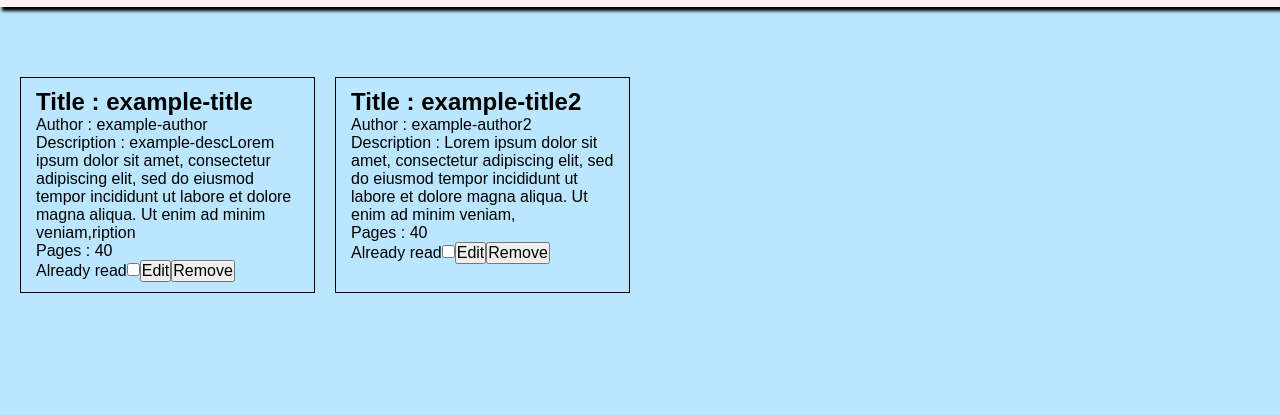
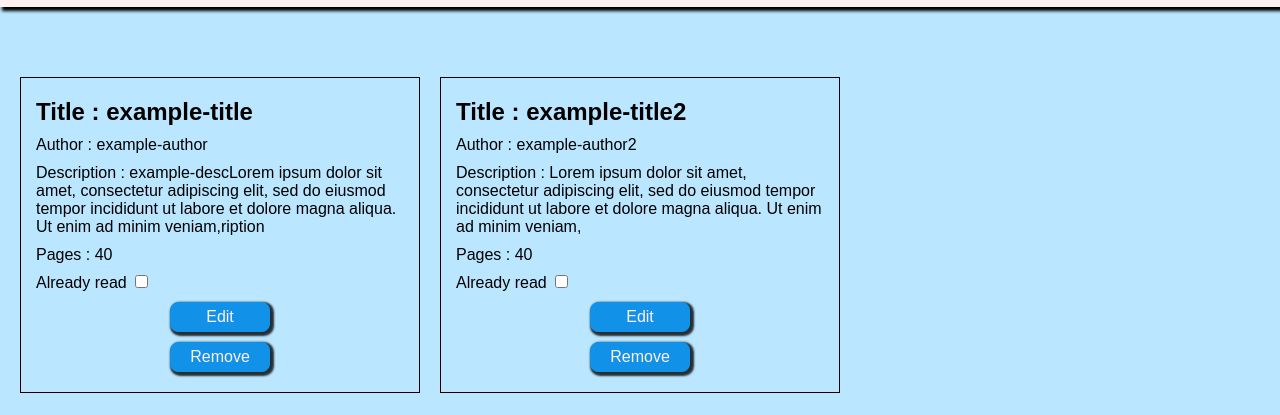
Before and after one commit to benterkidhiaeddine/libary-project, a plain HTML site: page index.html in a window 1280 px wide. Shown: the part 77-492 px from the top of the page. Drawn offline with Linux system fonts and the light colour scheme.

Commit message:
Bug fix : checkbox and label were not on the same line

```diff
--- a/index.html
+++ b/index.html
@@ -39,7 +39,7 @@
           </div>
 
           <div class="form-row">
-            <label for="number-of-pages">Book title:</label>
+            <label for="number-of-pages">Number of pages:</label>
             <input
               type="text"
               id="number-of-pages"
--- a/logic.js
+++ b/logic.js
@@ -92,8 +92,9 @@ Book.prototype.createBookElement = function () {
   readToggleLabel.innerText = "Already read";
   readToggleLabel.htmlFor = `read-toggle-${this.id}`;
 
+  //make the checkbox go inside the label to fix alignment problems
+  readToggleLabel.appendChild(readToggleButton);
   bookElement.appendChild(readToggleLabel);
-  bookElement.appendChild(readToggleButton);
 
   //add a button to edit the contents of the book card
 
--- a/style.css
+++ b/style.css
@@ -90,11 +90,31 @@ body {
 
 .books-container {
   display: grid;
-  grid-template-columns: repeat(auto-fill, minmax(250px, 1fr));
+  grid-template-columns: repeat(auto-fill, minmax(300px, 1fr));
   gap: 20px;
 }
 
 .book-card {
-  padding: 10px 15px;
+  padding: 20px 15px;
   border: 1px solid black;
+  display: flex;
+  flex-direction: column;
+  gap: 10px;
 }
+
+/*to align the checkbox with label */
+input[type="checkbox"] {
+  margin-left: 0.5em;
+}
+
+.book-card button {
+  width: 100px;
+  height: 30px;
+  padding: 5px 10px;
+  border-radius: 8px;
+  background-color: var(--primary-color);
+  color: #fff1f1;
+  border: 1px solid var(--primary-color);
+  box-shadow: rgb(0, 0, 0, 0.8) 2px 2px 2px 2px;
+  align-self: center;
+}
```
